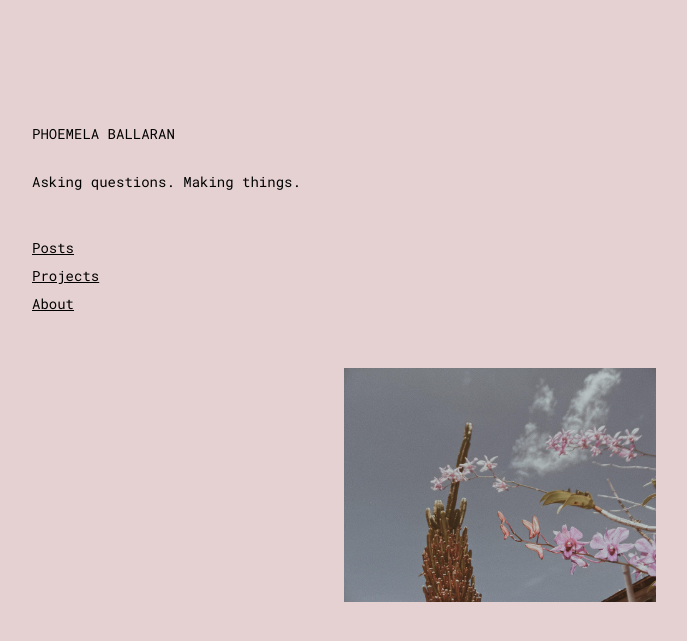
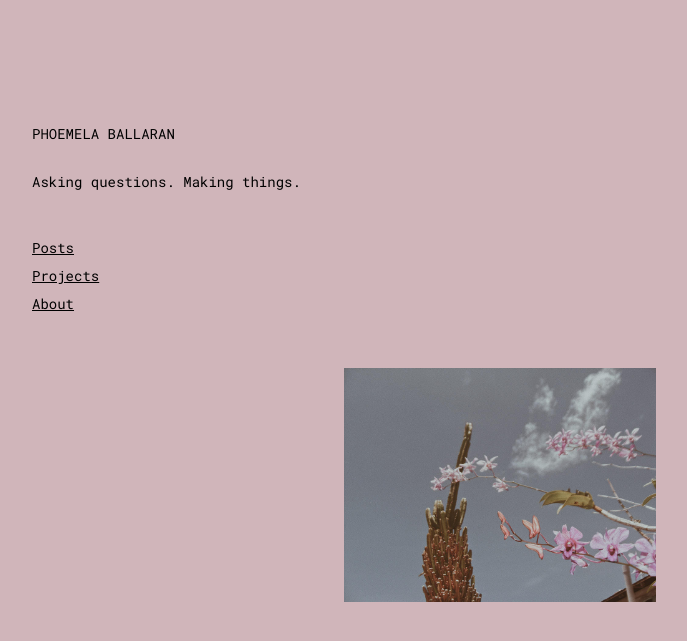
Before and after one commit to comoballar/phoemelaballaran.github.io, a Jekyll site: the page built from index.html, in a window 1280 px wide. Shown: the top 641 px of the page, without its empty margins (88-775 px from the left). Built offline with Jekyll 4.4.1, drawn with Linux system fonts in a browser that asks for light colours.

Commit message:
Update base.scss

```diff
--- a/_sass/base.scss
+++ b/_sass/base.scss
@@ -29,7 +29,7 @@ $font__line-height: 2;
 // colors
 $color__black:      #000000;
 $color__gray:       #000000;
-$color__beige:      #E6D1D2;
+$color__beige:      #D0B5BA;
 $color__yellow:     #EAEAEA;
 
 @mixin media-query($device) {
```
